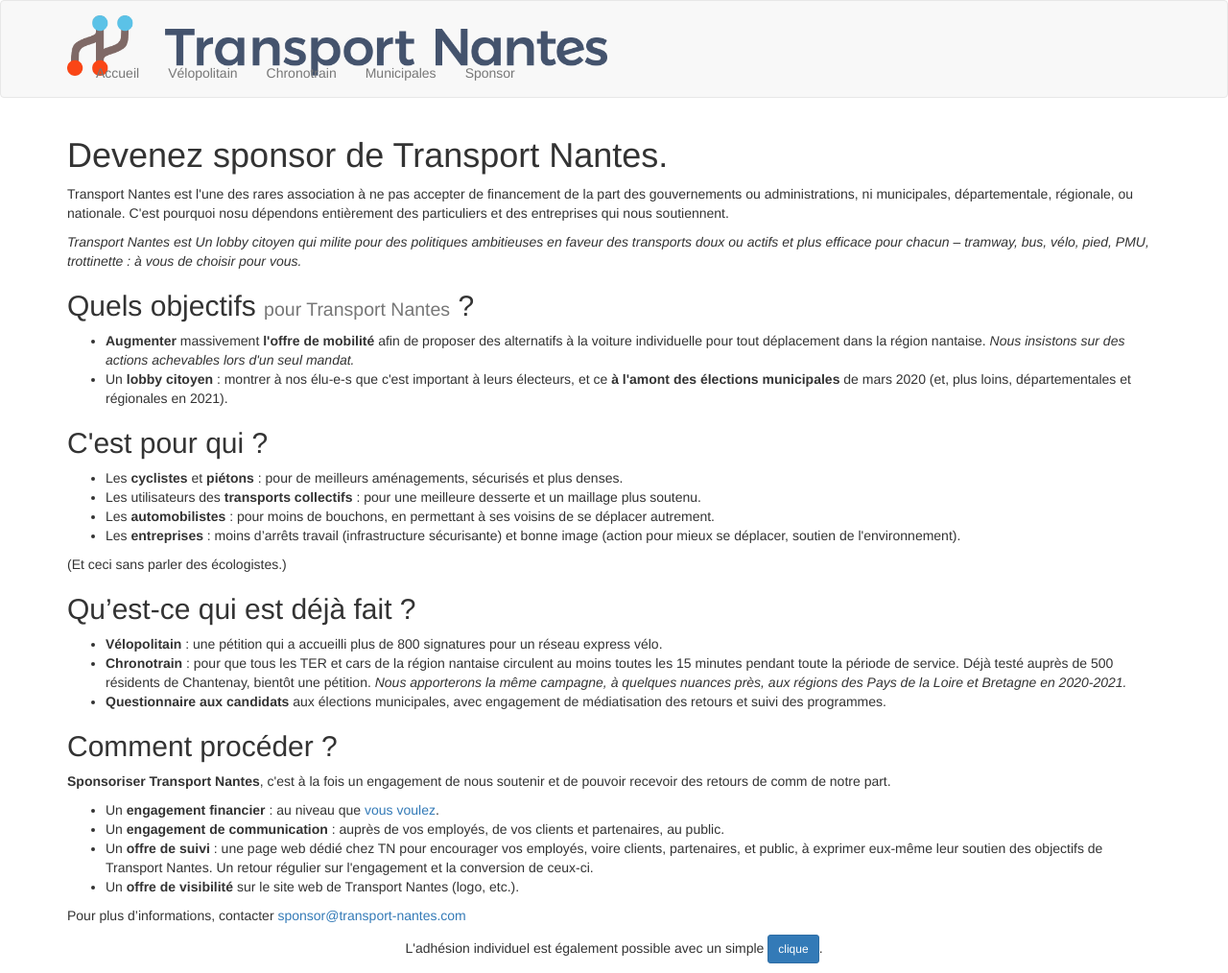
After one commit to transport-nantes/TN_flask_web, a Flask app: template app/templates/sponsor.html in a window 1280 px wide. The commit adds this page. Shown: the whole page at 96% size. Run offline with Flask 2, Linux system fonts and the light colour scheme; the template is opened without the code that fills it, so the values that code supplies are empty; some libraries are stand-ins or nearby versions.

Commit message:
Add sponsor page

```diff
--- a/app/main/routes.py
+++ b/app/main/routes.py
@@ -46,7 +46,7 @@ def municipales_root():
 @bp.route('/D/<tag>/accueil/', methods=['GET', 'POST'])
 @bp.route('/D/<tag>/accueil', methods=['GET', 'POST'])
 def index(tag):
-    return render_template('index.html', title='Home Sweet Home', tag=tag)
+    return render_template('index.html', title='', tag=tag)
 
 @bp.route('/D/<tag>/chronotrain/')
 @bp.route('/D/<tag>/chronotrain')
@@ -70,6 +70,11 @@ def chantenay(tag):
 @bp.route('/D/<tag>/municipales')
 def municipales(tag=None):
     return render_template('municipales.html', tag=tag), 404
+
+@bp.route('/D/<tag>/sponsor/')
+@bp.route('/D/<tag>/sponsor')
+def sponsor(tag=None):
+    return render_template('sponsor.html', tag=tag), 404
 
 @bp.route('/D/<tag>/ecole')
 def ecole(tag):
--- a/app/templates/base.html
+++ b/app/templates/base.html
@@ -1,7 +1,7 @@
 {% extends 'bootstrap/base.html' %}
 
 {% block title %}
-    {% if title %}{{ title }}{% endif %} - Transport Nantes
+    {% if title %}{{ title }}{% endif %}Transport Nantes
 {% endblock %}
 
 {% block navbar %}
@@ -22,6 +22,7 @@
          <li><a href="{{ url_for('main.velopolitain', tag=tag) }}">{{ 'Vélopolitain' }}</a></li>
          <li><a href="{{ url_for('main.chronotrain', tag=tag) }}">{{ 'Chronotrain' }}</a></li>
          <li><a href="{{ url_for('main.municipales', tag=tag) }}">{{ 'Municipales' }}</a></li>
+         <li><a href="{{ url_for('main.sponsor', tag=tag) }}">{{ 'Sponsor' }}</a></li>
          </ul>
          </div>
         </div>
@@ -35,5 +36,7 @@
 {% endblock %}
 
 {% block scripts %}
-    {{ super() }}
+    {% block scripts1 %}{% endblock %}
+        {{ super() }}
+    {% block scripts2 %}{% endblock %}
 {% endblock %}
--- /dev/null
+++ b/app/templates/sponsor.html
@@ -0,0 +1,142 @@
+{% extends "base.html" %}
+{% import 'bootstrap/wtf.html' as wtf %}
+
+{% block styles %}
+    {{ super() }}
+    <script src="https://ajax.googleapis.com/ajax/libs/jquery/3.4.1/jquery.min.js"></script>
+    <script src="https://maxcdn.bootstrapcdn.com/bootstrap/3.4.0/js/bootstrap.min.js"></script>
+{% endblock %}
+
+{% block app_content %}
+<div class="row">
+    <div class="col-lg-12">
+	<h1>Devenez sponsor de Transport Nantes.</h1>
+	<p>
+	    Transport Nantes est l'une des rares association à ne pas
+	    accepter de financement de la part des gouvernements ou
+	    administrations, ni municipales, départementale,
+	    régionale, ou nationale.  C'est pourquoi nosu dépendons
+	    entièrement des particuliers et des entreprises qui nous
+	    soutiennent.
+	</p>
+	<p><em>Transport Nantes est Un lobby citoyen qui milite pour des
+	    politiques ambitieuses en faveur des transports doux ou actifs et plus
+	    efficace pour chacun – tramway, bus, vélo, pied, PMU, trottinette
+	    : à vous de choisir pour vous.</em>
+	</p>
+
+	<h2>Quels objectifs <small>pour Transport Nantes</small> ?</h2>
+
+	<p>
+	<ul>
+	    <li><strong>Augmenter</strong> massivement <strong>l'offre
+	    de mobilité</strong> afin de proposer des alternatifs à la
+	    voiture individuelle pour tout déplacement dans la région
+		nantaise.  <em>Nous insistons sur des actions achevables
+		lors d'un seul mandat.</em></li>
+	    <li>Un <strong>lobby citoyen</strong> : montrer à nos
+	    élu-e-s que c'est important à leurs électeurs, et ce
+	    <strong>à l'amont des élections municipales</strong> de
+	    mars 2020 (et, plus loins, départementales et régionales en 2021).</li>
+	</ul>
+	</p>
+
+	<h2>C'est pour qui ?</h2>
+
+	<p>
+	<ul>
+	    <li>Les <strong>cyclistes</strong> et
+	    <strong>piétons</strong> : pour de meilleurs aménagements,
+	    sécurisés et plus denses.</li>
+	    <li>Les utilisateurs des <strong>transports
+	    collectifs</strong> : pour une meilleure desserte et un
+	    maillage plus soutenu.</li>
+	    <li>Les <strong>automobilistes</strong> : pour moins de
+	    bouchons, en permettant à ses voisins de se déplacer
+	    autrement.</li>
+	    <li>Les <strong>entreprises</strong> : moins d’arrêts
+	    travail (infrastructure sécurisante) et bonne image
+	    (action pour mieux se déplacer, soutien de
+	    l'environnement).</li>
+	</ul>
+	(Et ceci sans parler des écologistes.)
+	</p>
+
+	<h2>Qu’est-ce qui est déjà fait ?</h2>
+
+	<p>
+	<ul>
+	    <li><strong>Vélopolitain</strong> : une pétition qui a
+	    accueilli plus de 800 signatures pour un réseau express
+	    vélo.</li>
+	    <li><strong>Chronotrain</strong> : pour que tous les TER
+	    et cars de la région nantaise circulent au moins toutes
+	    les 15 minutes pendant toute la période de service.  Déjà
+	    testé auprès de 500 résidents de Chantenay, bientôt une
+		pétition.  <em>Nous apporterons la même campagne, à
+		quelques nuances près, aux régions des Pays de la
+		Loire et Bretagne en 2020-2021.</em></li>
+	    <li><strong>Questionnaire aux candidats</strong> aux
+	    élections municipales, avec engagement de médiatisation
+	    des retours et suivi des programmes.</li>
+	</ul>
+	</p>
+
+	<h2>Comment procéder ?</h2>
+
+	<p><strong>Sponsoriser Transport Nantes</strong>, c'est à la
+	fois un engagement de nous soutenir et de pouvoir recevoir des
+	retours de comm de notre part.
+
+	    <ul>
+		<li>Un <strong>engagement financier</strong> : au
+		    niveau que <a href="javascript://"
+				  data-trigger="focus"
+				  data-toggle="popover"
+				  html="true"
+				  placement="above"
+				  title="Nos suggestions ?"
+				  data-content="Le montant ne doit pas
+						vous empêcher de nous
+						sponsoriser.
+						Beaucoup d'entreprises
+		trouvent que de 5 € à 10 € par employé par ans leur
+		semblent raisonnable.  Mais s'il faut passer à seulement 1 ou 2
+		€ par employé par ans pour que ça passe, nous vous
+		saurons gré.">
+		    vous voulez</a>.</li>
+		<li>Un <strong>engagement de communication</strong> :
+		auprès de vos employés, de vos clients et partenaires,
+		au public.</li>
+		<li>Un <strong>offre de suivi</strong> : une page web
+		dédié chez TN pour encourager vos employés, voire
+		clients, partenaires, et public, à exprimer eux-même
+		leur soutien des objectifs de Transport Nantes.  Un
+		retour régulier sur l'engagement et la conversion de
+		ceux-ci.</li>
+		<li>Un <strong>offre de visibilité</strong> sur le
+		site web de Transport Nantes (logo, etc.).</li>
+	    </ul>
+
+	    Pour plus d’informations, contacter <a
+	href="mailto:sponsor@transport-nantes.com">sponsor@transport-nantes.com</a>
+	</p>
+
+
+
+	<p align="center">L'adhésion individuel est également possible
+    avec un simple <a
+    href="https://www.helloasso.com/associations/transport-nantes/adhesions/adhesion-transport-nantes-2019/"
+    class="btn btn-primary btn-sm" role="button">clique</a>.</p>
+    </div>
+</div>
+
+{% endblock %}
+
+{% block scripts1 %}
+<script>
+$(document).ready(function(){
+    $('[data-toggle="popover"]').popover();
+    });
+</script>
+{% endblock %}
```
